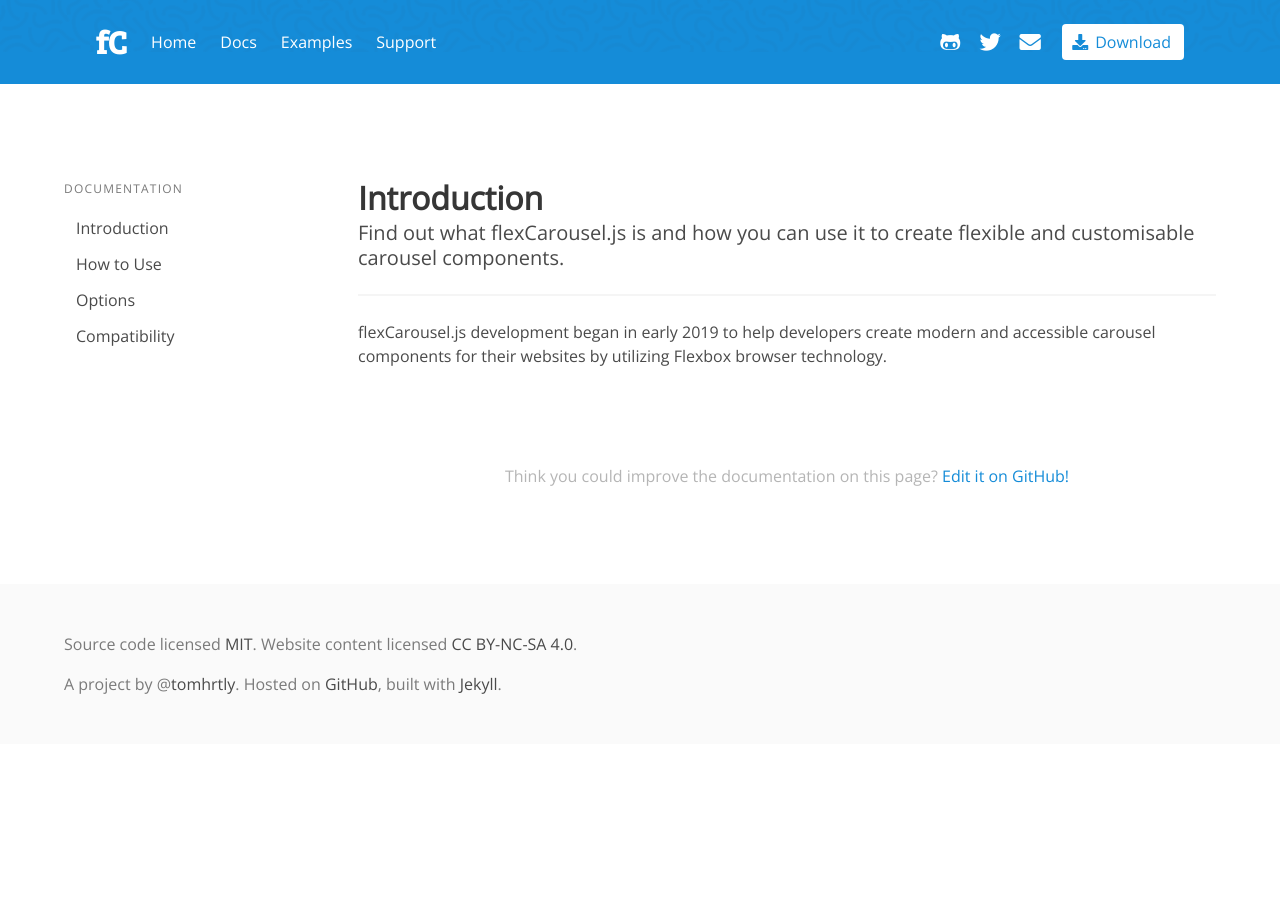
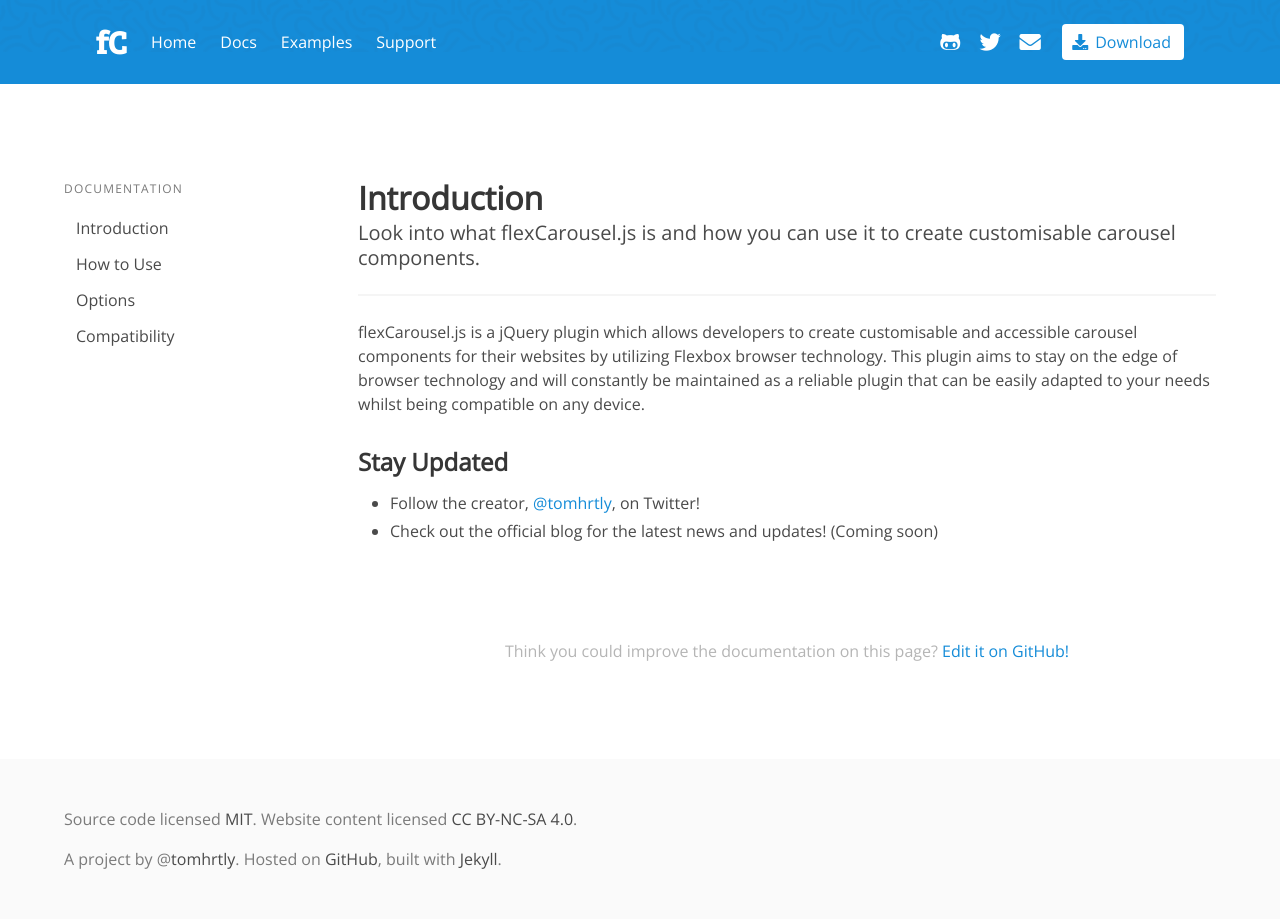
Before and after one commit to tomhrtly/flexCarousel.js, a Jekyll site: the page built from docs/docs/introduction.html, in a window 1280 px wide. Built offline with Jekyll 4.4.1, drawn with Linux system fonts in a browser that asks for light colours; nearby versions of some CDN libraries.

Commit message:
Update introduction.html

```diff
--- a/docs/docs/introduction.html
+++ b/docs/docs/introduction.html
@@ -1,8 +1,13 @@
 ---
 title: Introduction
-subtitle: Find out what flexCarousel.js is and how you can use it to create flexible and customisable carousel components.
+subtitle: Look into what flexCarousel.js is and how you can use it to create customisable carousel components.
 description: View the documentation for flexCarousel.js so that you can easily create carousels using Flexbox. Our detailed documentation also includes examples and code snippets for you to use.
 layout: docs
 ---
 
-<p>flexCarousel.js development began in early 2019 to help developers create modern and accessible carousel components for their websites by utilizing Flexbox browser technology.</p>
+<p>flexCarousel.js is a jQuery plugin which allows developers to create customisable and accessible carousel components for their websites by utilizing Flexbox browser technology. This plugin aims to stay on the edge of browser technology and will constantly be maintained as a reliable plugin that can be easily adapted to your needs whilst being compatible on any device.</p>
+<h3>Stay Updated</h3>
+<ul>
+  <li>Follow the creator, <a href="{{ site.twitter }}">@tomhrtly</a>, on Twitter!</li>
+  <li>Check out the official blog for the latest news and updates! (Coming soon)</li>
+</ul>
```
